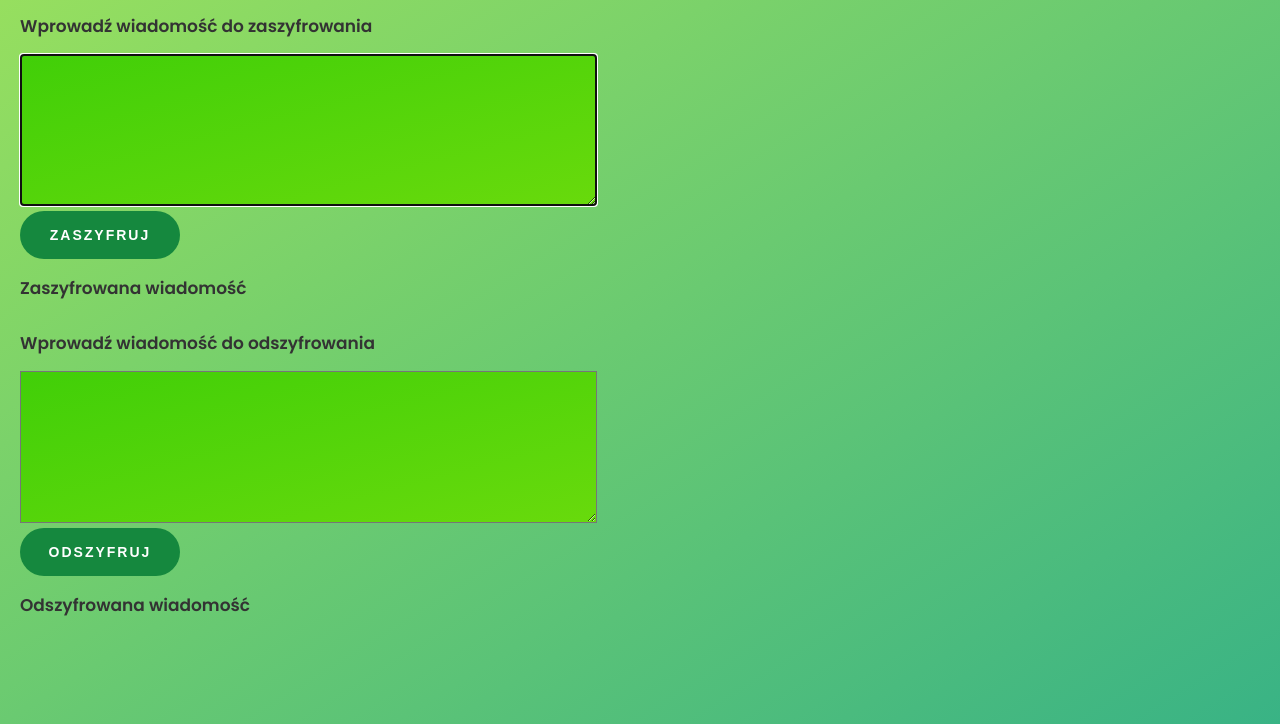
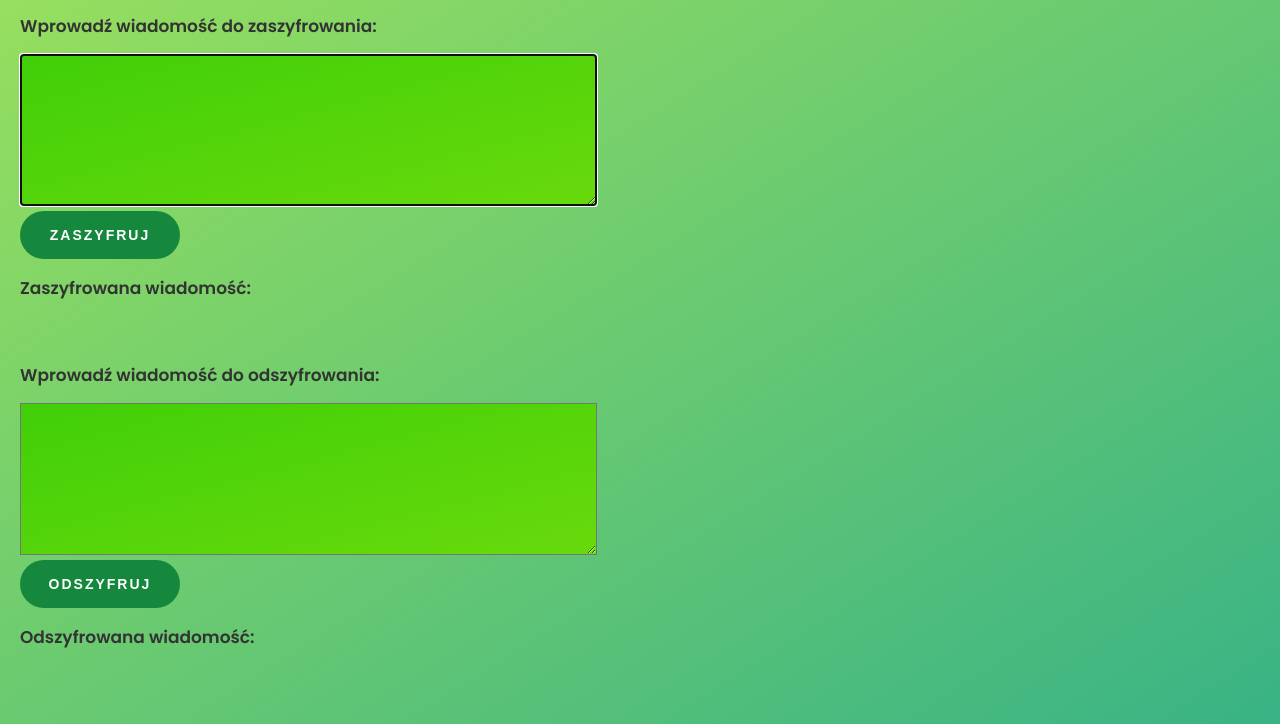
Before and after one commit to JKifonidis/moncrypter, a plain HTML site: page index.html in a window 1280 px wide. Shown: the part 76-800 px from the top of the page. Drawn offline with Linux system fonts and the light colour scheme.

Commit message:
Fix capitalisation

```diff
--- a/index.html
+++ b/index.html
@@ -37,7 +37,7 @@
     </nav>
     <main>
       <br>
-      <h2>Wprowadź wiadomość do zaszyfrowania</h1>
+      <h2>Wprowadź wiadomość do zaszyfrowania:</h1>
       <textarea
         id="inputEncryptMessage"
         class="operation--transfer"
@@ -49,10 +49,12 @@
       <input id="buttonEncryptSubmit" class="btnSubmit" type="submit" value="Zaszyfruj" />
       <br />
       <br />
-      <h2>Zaszyfrowana wiadomość</h2>
+      <h2>Zaszyfrowana wiadomość:</h2>
       <div id="outputEncryptMessage"class="balance__label operation--transfer"></div>
       <br>
-      <h2>Wprowadź wiadomość do odszyfrowania</h1>
+      <br>
+      <br>
+      <h2>Wprowadź wiadomość do odszyfrowania:</h1>
       <textarea
         id="inputDecryptMessage"
         class="operation--transfer"
@@ -64,8 +66,11 @@
       <input id="buttonDecryptSubmit" class="btnSubmit" type="submit" value="Odszyfruj" />
       <br />
       <br />
-      <h2>Odszyfrowana wiadomość</h2>
+      <h2>Odszyfrowana wiadomość:</h2>
       <div id="outputDecryptMessage"class="balance__label operation--transfer"></div>
+      <br>
+      <br>
+      <br>
     </main>
 
 
--- a/script.js
+++ b/script.js
@@ -7,7 +7,7 @@ const buttonDecryptSubmit = document.querySelector('#buttonDecryptSubmit');
 
 const encrypt = function (text) {
   let textEncrypted = '';
-  text.toLowerCase();
+  text = text.toLowerCase();
   for (let i = 0; i < text.length; i++) {
     switch (text[i]) {
       case 'p':
@@ -56,7 +56,7 @@ const encrypt = function (text) {
 
 const decrypt = function (text) {
   let textDecrypted = '';
-  text.toLowerCase();
+  text = text.toLowerCase();
   for (let i = 0; i < text.length; i++) {
     switch (text[i]) {
       case 'o':
```
